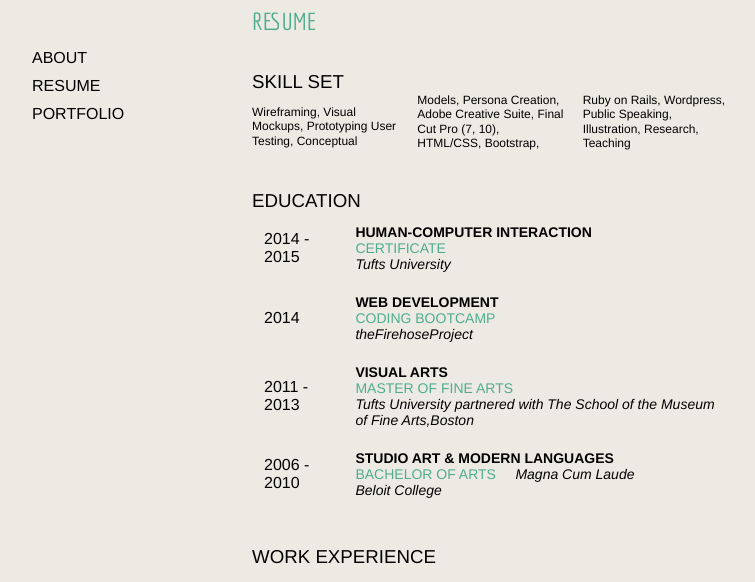
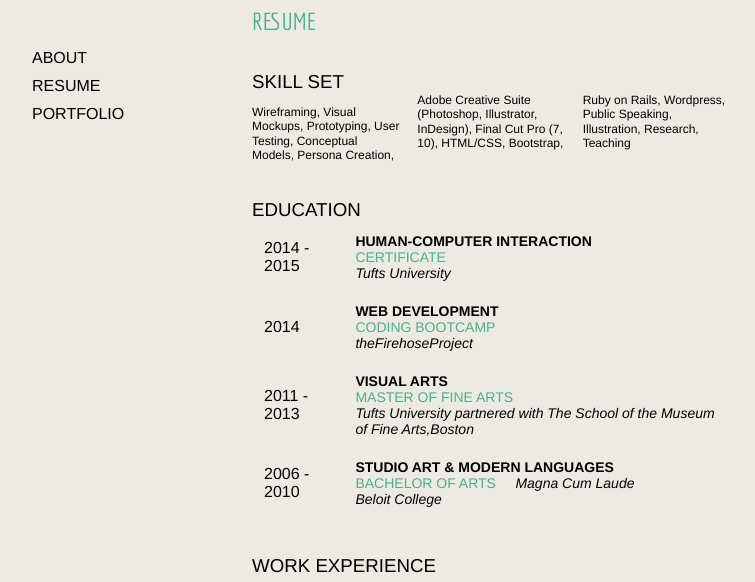
Before and after one commit to avelire/avelire, a plain HTML site: page resume.html in a window 1280 px wide. Shown: the part 140-722 px from the top of the page, without its empty margins (273-1028 px from the left). Drawn offline with Linux system fonts and the light colour scheme.

Commit message:
Fixed some typos on the resume page

```diff
--- a/resume.html
+++ b/resume.html
@@ -24,8 +24,8 @@
 
     <h3>SKILL SET</h3>
     <div id="sideskills">
-      <p class="maintext">Wireframing, Visual Mockups, Prototyping
-      User Testing, Conceptual Models, Persona Creation, Adobe Creative Suite, Final Cut Pro (7, 10), HTML/CSS, Bootstrap, Ruby on Rails, Wordpress, Public Speaking, Illustration, Research, Teaching</p>
+      <p class="maintext">Wireframing, Visual Mockups, Prototyping,
+      User Testing, Conceptual Models, Persona Creation, Adobe Creative Suite (Photoshop, Illustrator, InDesign), Final Cut Pro (7, 10), HTML/CSS, Bootstrap, Ruby on Rails, Wordpress, Public Speaking, Illustration, Research, Teaching</p>
   </div>
 
   <br />
```
